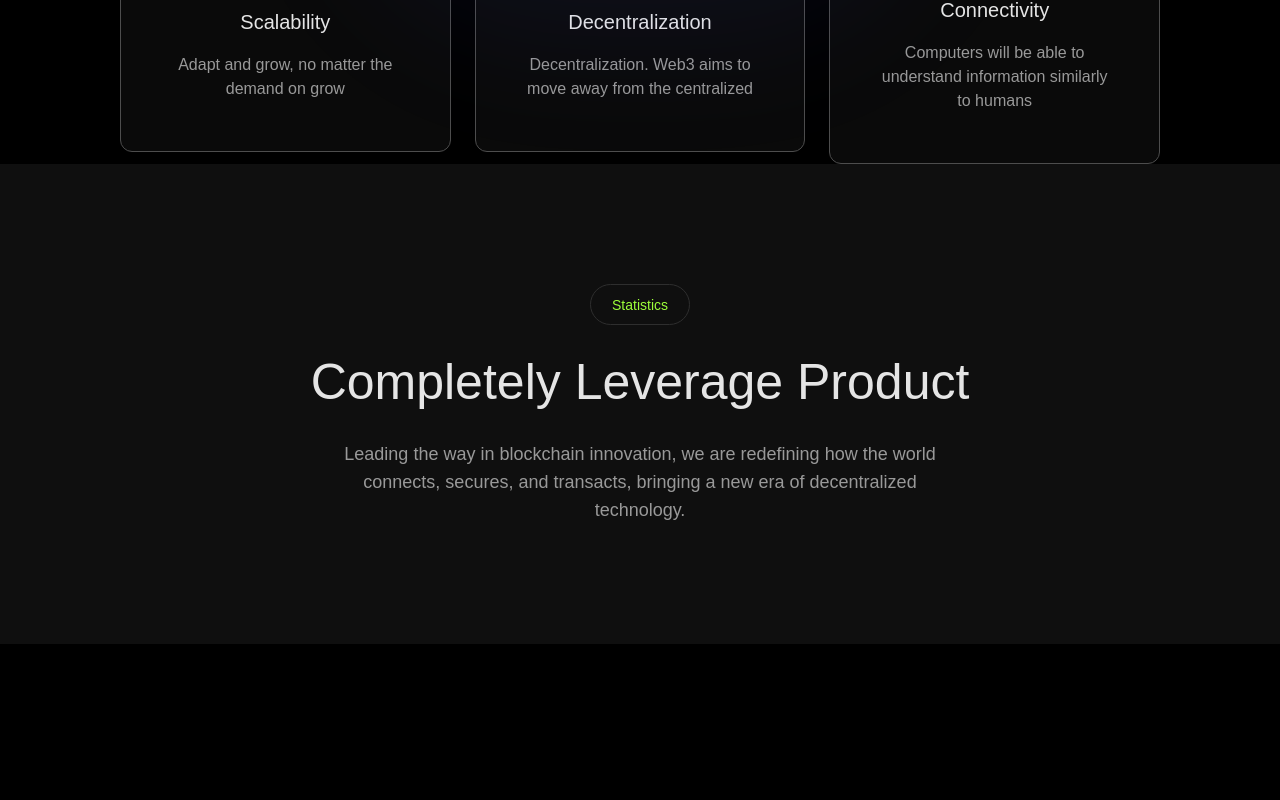
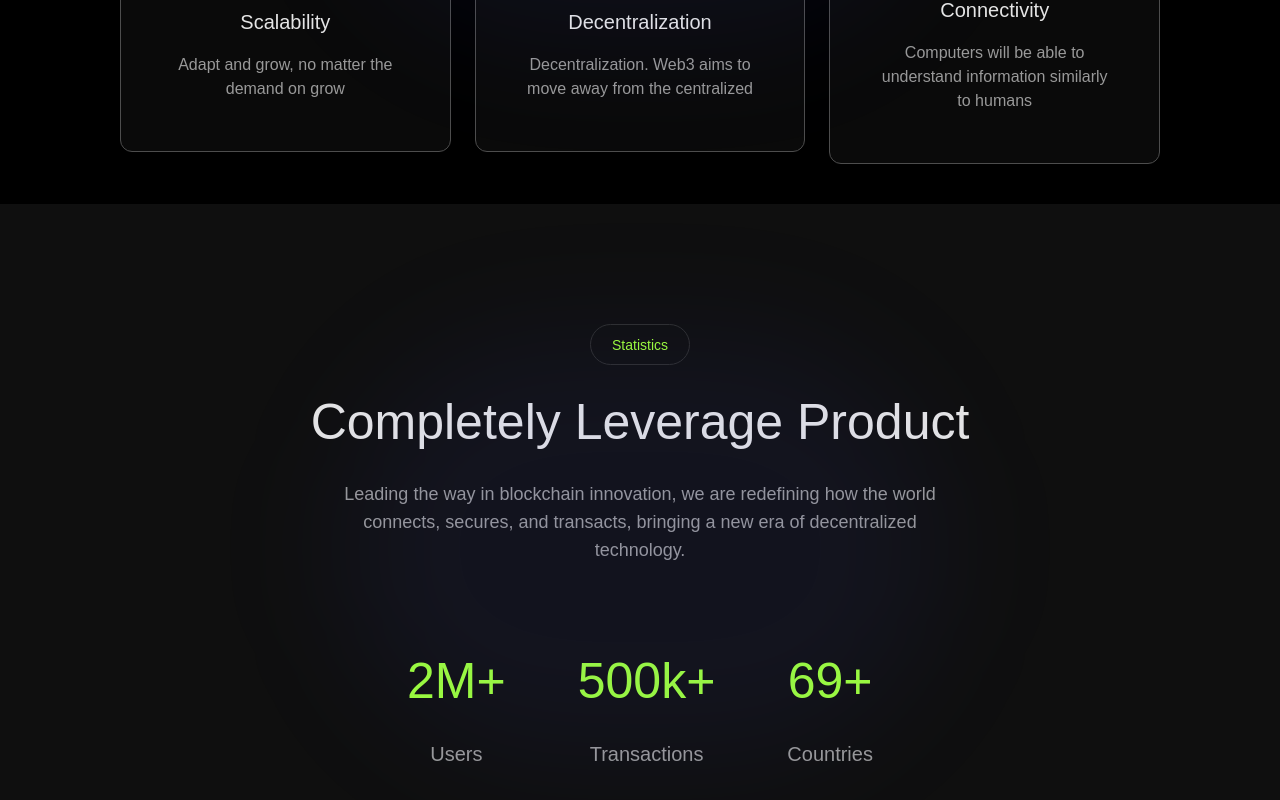
Before and after one commit to alonzojoe/react-rev-ts, a React (Vite) app: page / in a window 1280 px wide. Shown: the part 1487-2287 px from the top of the page. Before the commit the page ends 2131 px from the top, so only its background shows below. Built offline with nearby package versions, Linux system fonts and the light colour scheme; a web font is replaced by a local one.

Commit message:
Finalized styling Stats component implement STATS items and add an overlay

```diff
--- a/src/components/Stats.tsx
+++ b/src/components/Stats.tsx
@@ -1,14 +1,24 @@
 import SectionHeader from "./SectionHeader";
-import { HEADER_CONTENT } from "../constants";
+import Overlay from "./Overlay";
+import { HEADER_CONTENT, STATS } from "../constants";
 const Stats = () => {
   return (
-    <div className="w-full flex flex-col relative gap-[80px] md:py-[120px] py-[80px] md:px-[120px] bg-gray4">
+    <div className="w-full flex flex-col relative gap-[80px] md:py-[120px] py-[80px] md:px-[120px] bg-gray4 mt-10">
       <SectionHeader
         nowrap
         tag={HEADER_CONTENT["Stats"].tag}
         title={HEADER_CONTENT["Stats"].title}
         description={HEADER_CONTENT["Stats"].description}
       />
+      <div className="w-full flex md:flex-row flex-col items-center justify-center gap-[72px]">
+        {STATS.map((s) => (
+          <div className="flex flex-col gap-5 items-center justify-center">
+            <span className="text-primary text-[50px]">{s.value}</span>
+            <span className="text-gray1 text-[20px]">{s.title}</span>
+          </div>
+        ))}
+      </div>
+      <Overlay />
     </div>
   );
 };
```
